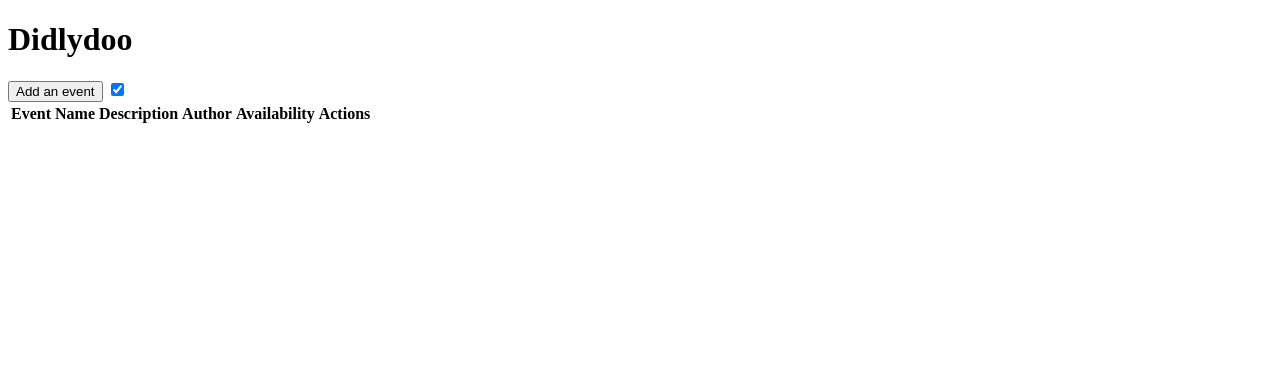
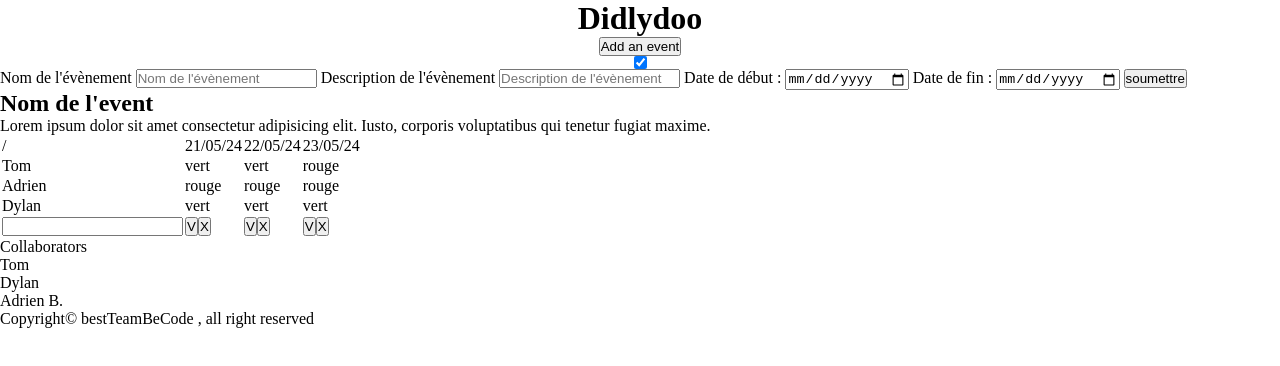
Before and after one commit to HappyFeys/didlydoo, a plain HTML site: page index.html in a window 1280 px wide. Drawn offline with Linux system fonts and the light colour scheme.

Commit message:
modif form

```diff
--- /dev/null
+++ b/assets/scss/_header.scss
@@ -0,0 +1,5 @@
+header{
+    display: flex;
+    flex-direction: column;
+    align-items: center;
+}
--- a/assets/scss/style.scss
+++ b/assets/scss/style.scss
@@ -0,0 +1,22 @@
+*, ::after, ::before {
+    margin: 0;
+    padding: 0;
+    box-sizing: border-box;
+    text-decoration: none;
+    list-style-type: none;
+    scroll-behavior: smooth;
+}
+
+body{
+    display: flex;
+    flex-direction: column;
+    width: 100%;
+    height: 100vh;
+}
+
+:root{
+    // variable pour les colors (darkmode)
+    --color: #fff
+}
+
+@import 'header';
--- a/index.html
+++ b/index.html
@@ -13,39 +13,66 @@
         <input type="checkbox" class="checkbox" checked><!--darkMode-->
     </header>
     <main>
+        <form action="" id="form--popup">
+            <label for="name">Nom de l'évènement</label>
+            <input type="text" id="name" placeholder="Nom de l'évènement" maxlength="256">
+            <label for="description">Description de l'évènement</label>
+            <input type="text" id="description" maxlength="256" placeholder="Description de l'évènement">
+            <label for="start">Date de début :</label>
+            <input type="date" name="start" id="start">
+            <label for="end">Date de fin :</label>
+            <input type="date" name="end" id="end">
+            <input type="submit" value="soumettre" id="submit">
+        </form>
         <!-- Contenu généré en JS-->
-        <!-- Structure voulue
-        div .main__event
-            div .event__description
-                h2 nom de l'event
-                p description de l'event
-            div .event__table
-                table
-                    tr (ligne des dates)
-                        td (vide)
-                        td (généré x td en fonction de nombre de date)
-                    tr (une personne s'ajoute)
-                        td (nom)
-                        td (géné x td en fonction de nombre de date dispo) -->
-                        <table>
-                            <thead>
-                                <tr>
-                                    <th>Event Name</th>
-                                    <th>Description</th>
-                                    <th>Author</th>
-                                    <th>Availability</th>
-                                    <th>Actions</th>
-                                </tr>
-                            </thead>
-                            <tbody>
-
-                            </tbody>
-                        </table>
-
-
-
+        <div class="main__event">
+            <h2>Nom de l'event</h2>
+            <p>Lorem ipsum dolor sit amet consectetur adipisicing elit. Iusto, corporis voluptatibus qui tenetur fugiat maxime.</p>
+        </div>
+        <div class="event__table">
+            <table>
+                <tr class="event__table--date">
+                    <td>/</td>
+                    <td>21/05/24</td>
+                    <td>22/05/24</td>
+                    <td>23/05/24</td>
+                </tr>
+                <tr class="event__table--person">
+                    <td>Tom</td>
+                    <td>vert</td>
+                    <td>vert</td>
+                    <td>rouge</td>
+                </tr>
+                <tr class="event__table--person">
+                    <td>Adrien</td>
+                    <td>rouge</td>
+                    <td>rouge</td>
+                    <td>rouge</td>
+                </tr>
+                <tr class="event__table--person">
+                    <td>Dylan</td>
+                    <td>vert</td>
+                    <td>vert</td>
+                    <td>vert</td>
+                </tr>
+                <tr class="event__table--add">
+                    <td><input type="text" id="table--addName"></td>
+                    <td><button>V</button><button>X</button></td>
+                    <td><button>V</button><button>X</button></td>
+                    <td><button>V</button><button>X</button></td>
+                </tr>
+            </table>
+        </div>
     </main>
-
+    <footer>
+        <p>Collaborators</p>
+        <ul>
+            <li>Tom</li>
+            <li>Dylan</li>
+            <li>Adrien B.</li>
+        </ul>
+        <p>Copyright© bestTeamBeCode , all right reserved</p>
+    </footer>
 
     <script type="module" src="assets/js/main.js"></script>
 </body>
```
Also changed, not shown: assets/css/style.css.
